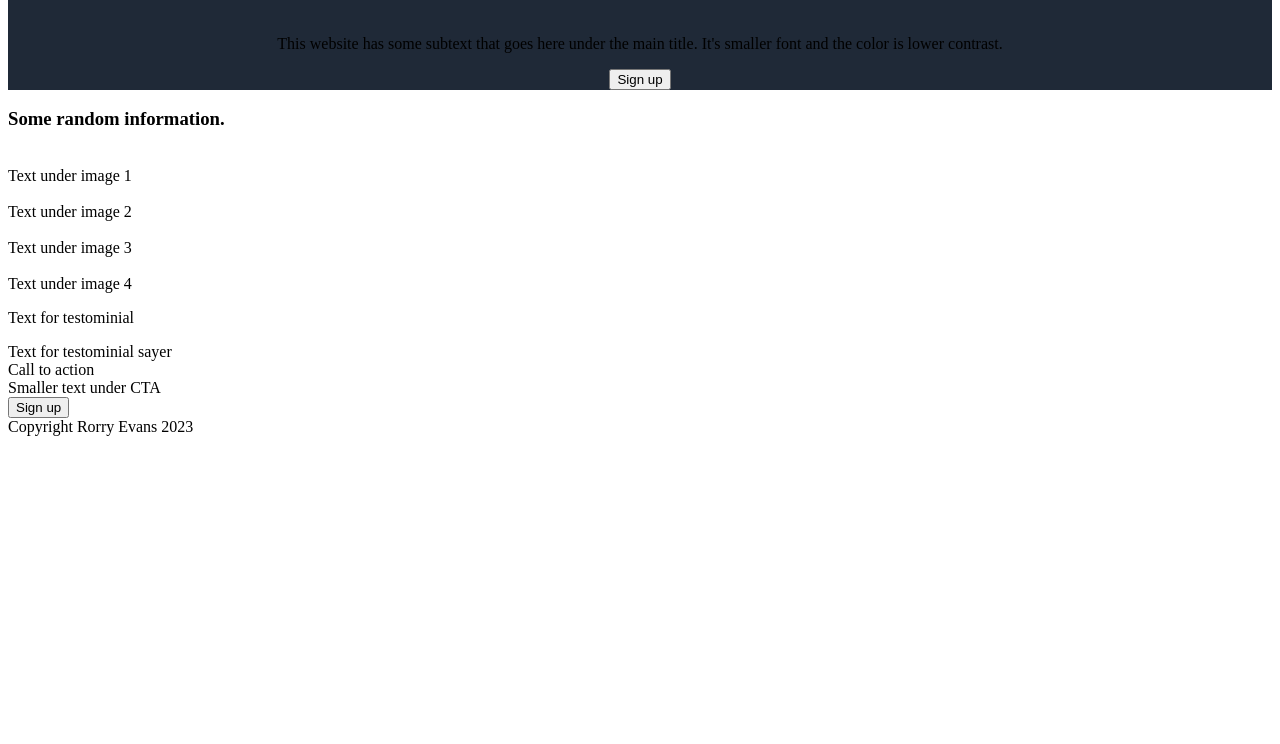
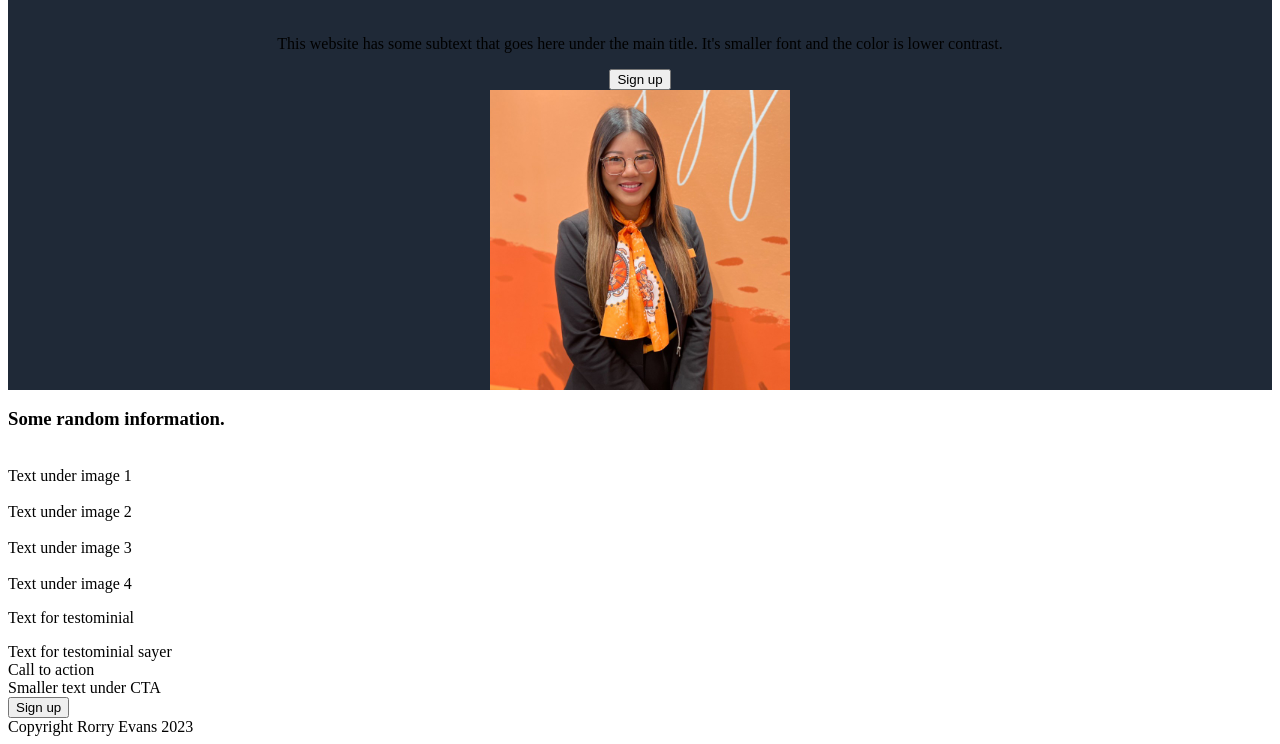
Before and after one commit to teep93/landing-page-project, a plain HTML site: page index.html in a window 1280 px wide. Shown: the part 184-928 px from the top of the page. Before the commit the page ends 800 px from the top, so only its background shows below. Drawn offline with Linux system fonts and the light colour scheme.

Commit message:
add main pic

```diff
--- a/index.html
+++ b/index.html
@@ -22,7 +22,7 @@
         <p class="sub-text"> This website has some subtext that goes here under the main title. It's smaller font and the color is lower
             contrast.</p>
         <button class="top-button">Sign up</button>
-        <img>
+        <img src="/images/nhipfp.jpeg" alt="Nhi's profile pic" height="auto" width="300px">
     </div>
     <div>
         <h3>Some random information.</h3>
```
